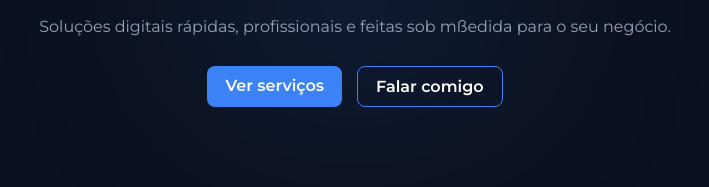
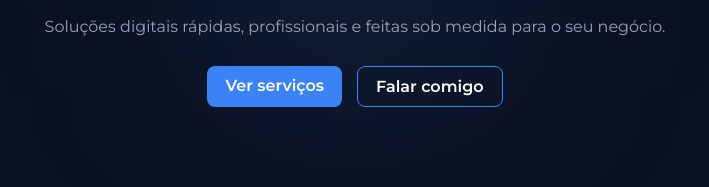
Before and after one commit to PedroGNeitzke/meu-site, a plain HTML site: page index.html in a window 1280 px wide. Shown: the part 402-589 px from the top of the page, 285-994 px from the left. Drawn offline with Linux system fonts and the light colour scheme.

Commit message:
fix: texto

```diff
--- a/index.html
+++ b/index.html
@@ -28,7 +28,7 @@
 
 <section id="hero" class="section hero">
     <h1 class="title">Desenvolvendo sites modernos que geram resultados reais</h1>
-    <p>Soluções digitais rápidas, profissionais e feitas sob mßedida para o seu negócio.</p>
+    <p>Soluções digitais rápidas, profissionais e feitas sob medida para o seu negócio.</p>
     <div class="hero-buttons">
         <a href="#servicos" class="btn">Ver serviços</a>
         <a href="#contato" class="btn secondary">Falar comigo</a>
```
